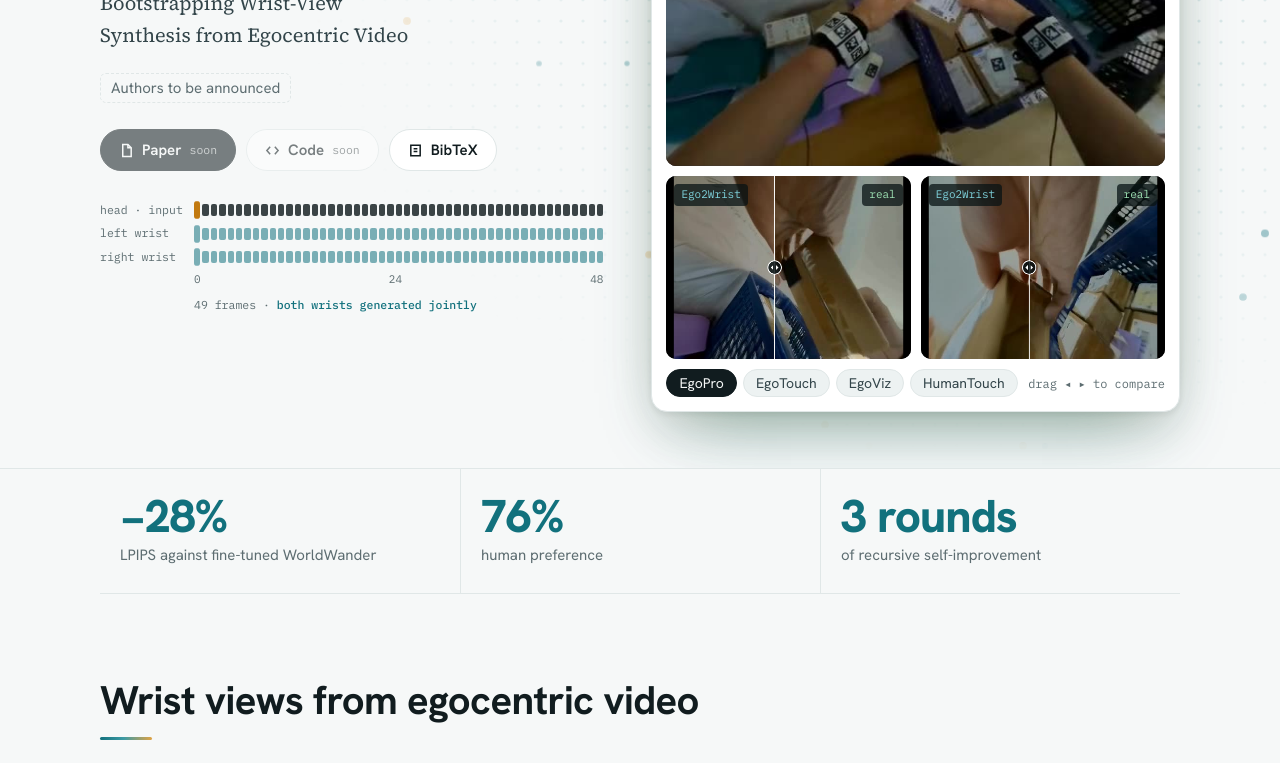
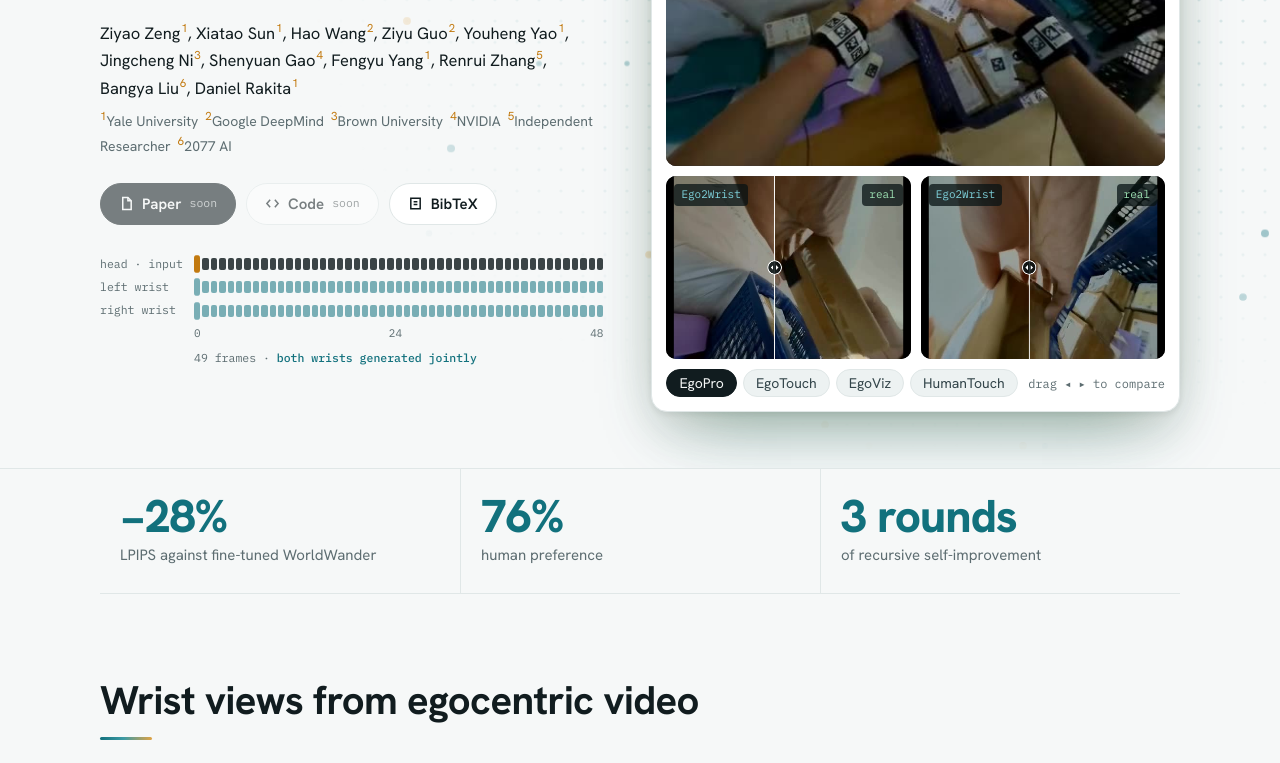
Before and after one commit to Adonis-galaxy/Ego2Wrist, a plain HTML site: page docs/index.html in a window 1280 px wide. Shown: the part 344-1107 px from the top of the page. Drawn offline with Linux system fonts and the light colour scheme.

Commit message:
Add authors, citation and project page with authors
Co-Authored-By: Claude Opus 5.5 <noreply@anthropic.com>

```diff
--- a/docs/index.html
+++ b/docs/index.html
@@ -85,11 +85,12 @@ body::before { content: ""; position: fixed; inset: 0 0 auto; height: env(safe-a
 .hero h1 { font-size: clamp(56px, 8vw, 96px); font-weight: 800; letter-spacing: -0.035em; line-height: 0.98; }
 .hero h1 span { background: var(--grad); -webkit-background-clip: text; background-clip: text; color: transparent; }
 .hero .sub { font-size: 20px; color: var(--ink-soft); margin-top: 18px; max-width: 26em; text-wrap: balance; }
-.authors { margin-top: 22px; font-family: var(--font-display); font-size: 17px; display: flex; flex-wrap: wrap; gap: 4px 14px; }
+.authors { margin-top: 22px; font-family: var(--font-display); font-size: 16.5px; line-height: 1.55; }
 .authors a { color: inherit; text-decoration: none; }
 .authors sup { color: var(--amber); font-size: 0.7em; margin-left: 1px; }
 .authors .tbd { color: var(--muted); border: 1px dashed var(--rule); border-radius: 6px; padding: 2px 10px; font-size: 15px; }
-.affil { margin-top: 6px; font-family: var(--font-display); font-size: 14px; color: var(--muted); }
+.affil { margin-top: 6px; font-family: var(--font-display); font-size: 14px; color: var(--muted); line-height: 1.6; }
+.affil sup, .authors sup { color: var(--amber); }
 .links { margin-top: 26px; display: flex; flex-wrap: wrap; gap: 10px; }
 .btn { display: inline-flex; align-items: center; gap: 8px; height: 42px; padding: 0 18px; border-radius: 999px; border: 1px solid var(--rule); background: var(--surface); color: var(--ink); text-decoration: none; font-family: var(--font-display); font-weight: 600; font-size: 15px; }
 .btn svg { width: 15px; height: 15px; }
@@ -138,6 +139,7 @@ a.btn:hover { border-color: var(--teal); }
 /* sections */
 section.block { padding-block: 84px 0; }
 section.block > .wrap { display: grid; gap: 26px; }
+section.block > .wrap > * { min-width: 0; }
 .shead { display: grid; gap: 14px; }
 .cards3 { display: grid; grid-template-columns: repeat(3, 1fr); gap: 16px; }
 .card { background: var(--surface); border: 1px solid var(--rule); border-radius: 14px; padding: 20px; position: relative; overflow: hidden; }
@@ -291,7 +293,7 @@ tr.ours td { color: var(--teal); font-weight: 600; background: var(--teal-soft);
 
 /* bibtex + footer */
 .bib { position: relative; }
-.bib pre { margin: 0; overflow-x: auto; background: var(--surface); border: 1px solid var(--rule); border-radius: 14px; padding: 20px; font-family: var(--font-mono); font-size: 13.5px; line-height: 1.7; color: var(--ink-soft); }
+.bib pre { margin: 0; overflow-x: auto; white-space: pre-wrap; padding-right: 96px; background: var(--surface); border: 1px solid var(--rule); border-radius: 14px; padding: 20px; font-family: var(--font-mono); font-size: 13.5px; line-height: 1.7; color: var(--ink-soft); }
 .copy { position: absolute; top: 12px; right: 12px; font-family: var(--font-display); font-size: 13.5px; border-radius: 999px; border: 1px solid var(--rule); background: var(--chip); color: var(--ink); padding: 5px 14px; cursor: pointer; }
 footer { padding-block: 72px 48px; }
 footer .wrap { border-top: 1px solid var(--rule); padding-top: 22px; font-family: var(--font-display); font-size: 14px; color: var(--muted); }
@@ -516,8 +518,13 @@ footer .wrap { border-top: 1px solid var(--rule); padding-top: 22px; font-family
 "use strict";
 // ------------------------------------------------------------ edit here: authors, affiliations, links
 const META = {
-  authors: [],           // e.g. [{ name: "First Author", url: "https://...", aff: "1" }, ...]
-  affiliations: "",      // e.g. "<sup>1</sup>University A  <sup>2</sup>University B"
+  // add url: "https://..." to an author to link the name
+  authors: [
+    { name: "Ziyao Zeng", aff: "1" }, { name: "Xiatao Sun", aff: "1" }, { name: "Hao Wang", aff: "2" }, { name: "Ziyu Guo", aff: "2" },
+    { name: "Youheng Yao", aff: "1" }, { name: "Jingcheng Ni", aff: "3" }, { name: "Shenyuan Gao", aff: "4" }, { name: "Fengyu Yang", aff: "1" },
+    { name: "Renrui Zhang", aff: "5" }, { name: "Bangya Liu", aff: "6" }, { name: "Daniel Rakita", aff: "1" }
+  ],
+  affiliations: "<sup>1</sup>Yale University&ensp;<sup>2</sup>Google DeepMind&ensp;<sup>3</sup>Brown University&ensp;<sup>4</sup>NVIDIA&ensp;<sup>5</sup>Independent Researcher&ensp;<sup>6</sup>2077 AI",
   links: { paper: "", arxiv: "", code: "" },
   bibkey: "ego2wrist2026", year: "2026"
 };
@@ -539,7 +546,7 @@ const META = {
     META.links.code ? `<a class="btn" href="${META.links.code}">${ic.code}Code</a>` : `<span class="btn" aria-disabled="true">${ic.code}Code <span class="tag">soon</span></span>`,
     `<a class="btn" href="#bibtex">${ic.bib}BibTeX</a>`
   ].join("");
-  const auth = META.authors.length ? META.authors.map(x => x.name).join(" and ") : "TBD";
+  const auth = META.authors.length ? META.authors.map(x => { const p = x.name.split(" "); return p.slice(-1) + ", " + p.slice(0, -1).join(" "); }).join(" and ") : "TBD";
   document.getElementById("bib").textContent = `@article{${META.bibkey},\n  title   = {Ego2Wrist: Bootstrapping Wrist-View Synthesis from Egocentric Video},\n  author  = {${auth}},\n  journal = {arXiv preprint},\n  year    = {${META.year}}\n}`;
   document.getElementById("copy").addEventListener("click", e => {
     const btn = e.currentTarget, t = document.getElementById("bib").textContent;
```
Also changed, not shown: 1 other file.
